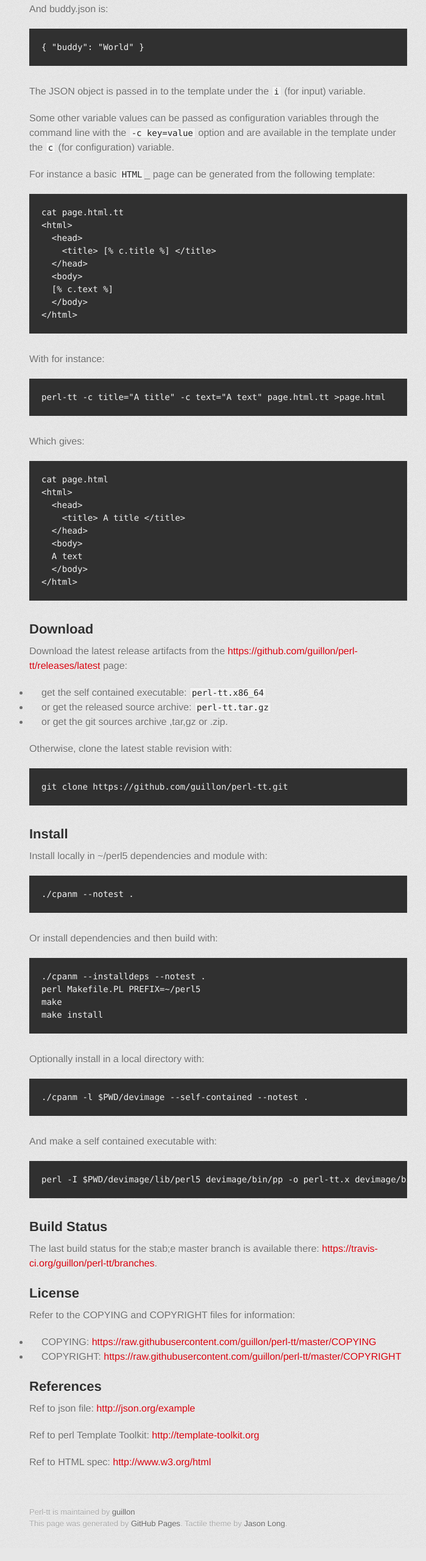
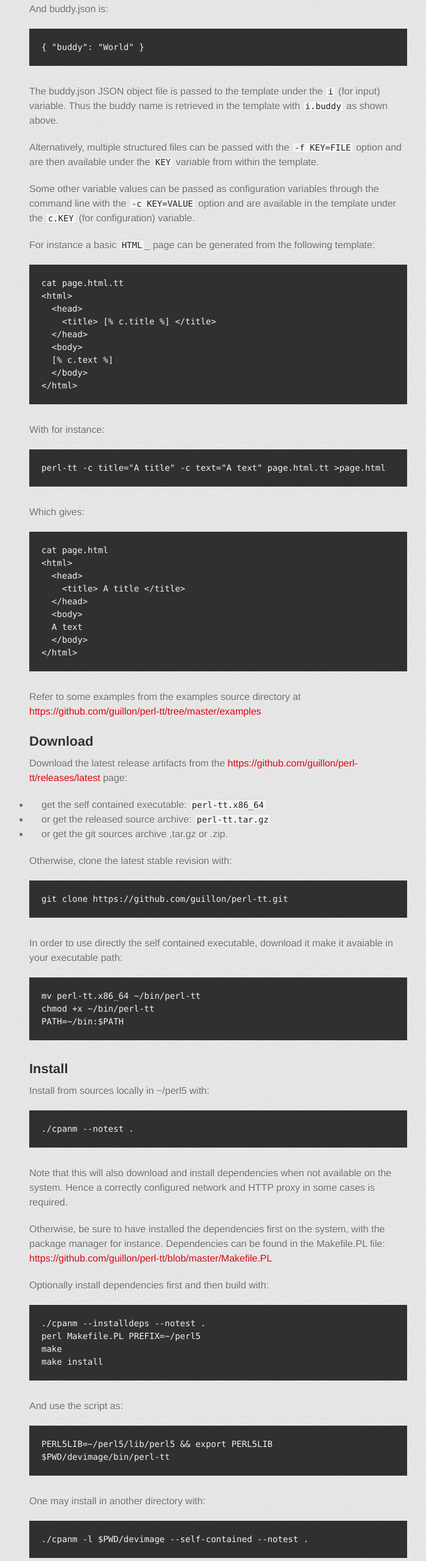
Before and after one commit to guillon/perl-tt, a plain HTML site: page index.html in a window 1280 px wide. Shown: the part 1220-3780 px from the top of the page at 61% size, without its empty margins (282-981 px from the left). Before the commit the page ends 3759 px from the top, so only its background shows below. Drawn offline with Linux system fonts and the light colour scheme; a web font is replaced by a local one.

```diff
--- a/index.html
+++ b/index.html
@@ -67,12 +67,17 @@ Hello World!
 <pre><code>{ "buddy": "World" }
 </code></pre>
 
-<p>The JSON object is passed in to the template under the <code>i</code> (for input)
-variable.</p>
+<p>The buddy.json JSON object file is passed to the template under the <code>i</code>
+(for input) variable. Thus the buddy name is retrieved in the template with
+<code>i.buddy</code> as shown above.</p>
+
+<p>Alternatively, multiple structured files can be passed with the
+<code>-f KEY=FILE</code> option and are then available under the <code>KEY</code> variable
+from within the template.</p>
 
 <p>Some other variable values can be passed as configuration variables through
-the command line with the <code>-c key=value</code> option and are available in the
-template under the <code>c</code> (for configuration) variable.</p>
+the command line with the <code>-c KEY=VALUE</code> option and are available in the
+template under the <code>c.KEY</code> (for configuration) variable.</p>
 
 <p>For instance a basic <code>HTML</code>_ page can be generated from the following
 template:</p>
@@ -106,6 +111,9 @@ template:</p>
 &lt;/html&gt;
 </code></pre>
 
+<p>Refer to some examples from the examples source directory at
+<a href="https://github.com/guillon/perl-tt/tree/master/examples">https://github.com/guillon/perl-tt/tree/master/examples</a></p>
+
 <h2>
 <a id="download" class="anchor" href="#download" aria-hidden="true"><span class="octicon octicon-link"></span></a>Download</h2>
 
@@ -117,7 +125,7 @@ template:</p>
 </li>
 <li>or get the released source archive: <code>perl-tt.tar.gz</code>
 </li>
-<li>or get the git sources archive ,tar,gz or .zip.</li>
+<li>or get the git sources archive ,tar.gz or .zip.</li>
 </ul>
 
 <p>Otherwise, clone the latest stable revision with:</p>
@@ -125,15 +133,32 @@ template:</p>
 <pre><code>git clone https://github.com/guillon/perl-tt.git
 </code></pre>
 
+<p>In order to use directly  the self contained executable,
+download it make it avaiable in your executable path:</p>
+
+<pre><code>mv perl-tt.x86_64 ~/bin/perl-tt
+chmod +x ~/bin/perl-tt
+PATH=~/bin:$PATH
+</code></pre>
+
 <h2>
 <a id="install" class="anchor" href="#install" aria-hidden="true"><span class="octicon octicon-link"></span></a>Install</h2>
 
-<p>Install locally in ~/perl5 dependencies and module with:</p>
+<p>Install from sources locally in ~/perl5 with:</p>
 
 <pre><code>./cpanm --notest .
 </code></pre>
 
-<p>Or install dependencies and then build with:</p>
+<p>Note that this will also download and install dependencies when
+not available on the system. Hence a correctly configured network
+and HTTP proxy in some cases is required.</p>
+
+<p>Otherwise, be sure to have installed the dependencies first on the
+system, with the package manager for instance. Dependencies can be
+found in the Makefile.PL file:
+<a href="https://github.com/guillon/perl-tt/blob/master/Makefile.PL">https://github.com/guillon/perl-tt/blob/master/Makefile.PL</a></p>
+
+<p>Optionally install dependencies first and then build with:</p>
 
 <pre><code>./cpanm --installdeps --notest .
 perl Makefile.PL PREFIX=~/perl5
@@ -141,14 +166,31 @@ make
 make install
 </code></pre>
 
-<p>Optionally install in a local directory with:</p>
+<p>And use the script as:</p>
+
+<pre><code>PERL5LIB=~/perl5/lib/perl5 &amp;&amp; export PERL5LIB
+$PWD/devimage/bin/perl-tt
+</code></pre>
+
+<p>One may install in another directory with:</p>
 
 <pre><code>./cpanm -l $PWD/devimage --self-contained --notest .
 </code></pre>
 
-<p>And make a self contained executable with:</p>
+<p>And use the script as:</p>
+
+<pre><code>PERL5LIB=$PWD/devimage &amp;&amp; export PERL5LIB
+$PWD/devimage/bin/perl-tt
+</code></pre>
+
+<p>Optionally, one can then build the self contained executable with:</p>
 
 <pre><code>perl -I $PWD/devimage/lib/perl5 devimage/bin/pp -o perl-tt.x devimage/bin/perl-tt
+</code></pre>
+
+<p>An use the executable as:</p>
+
+<pre><code>./perl-tt.x
 </code></pre>
 
 <h2>
```
Also changed, not shown: params.json (+1 -1 lines).
